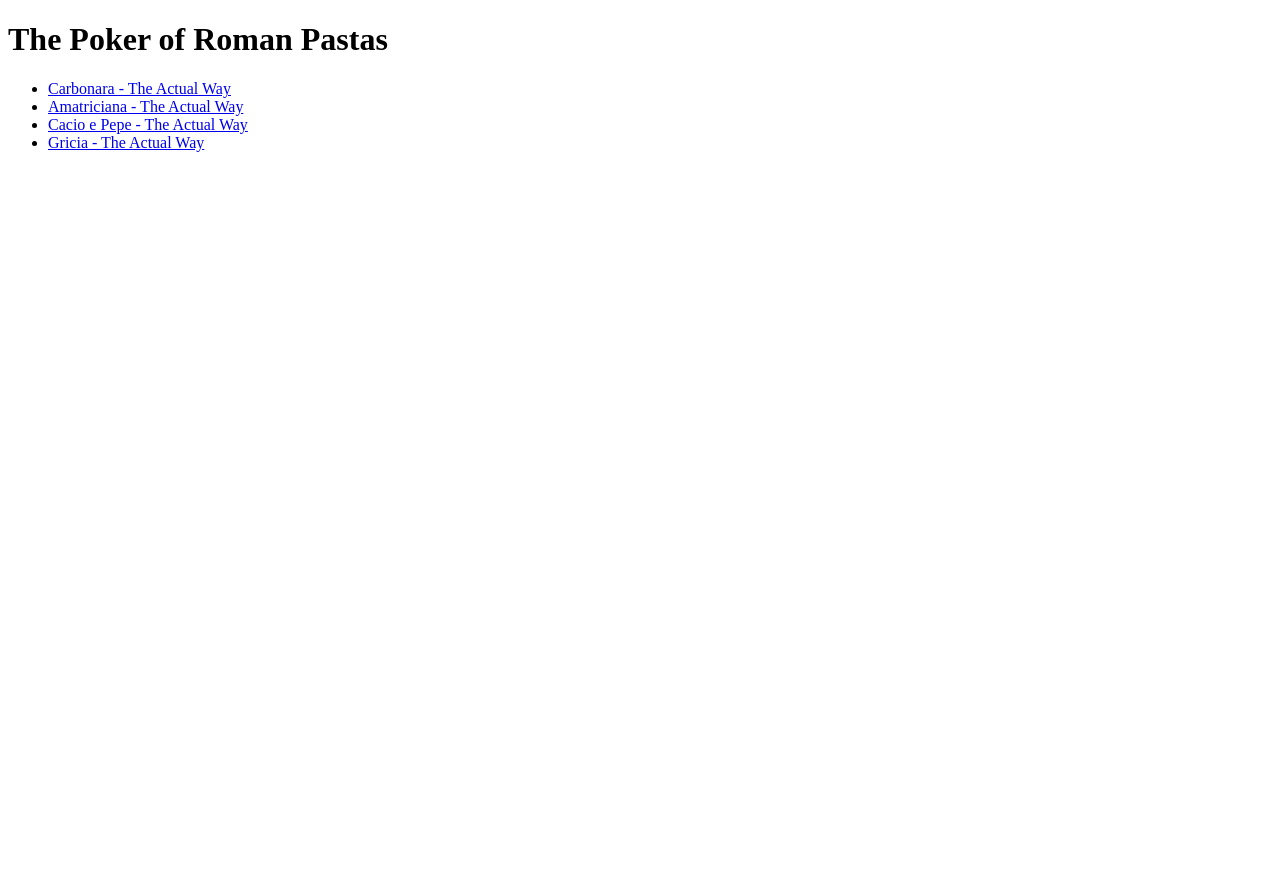
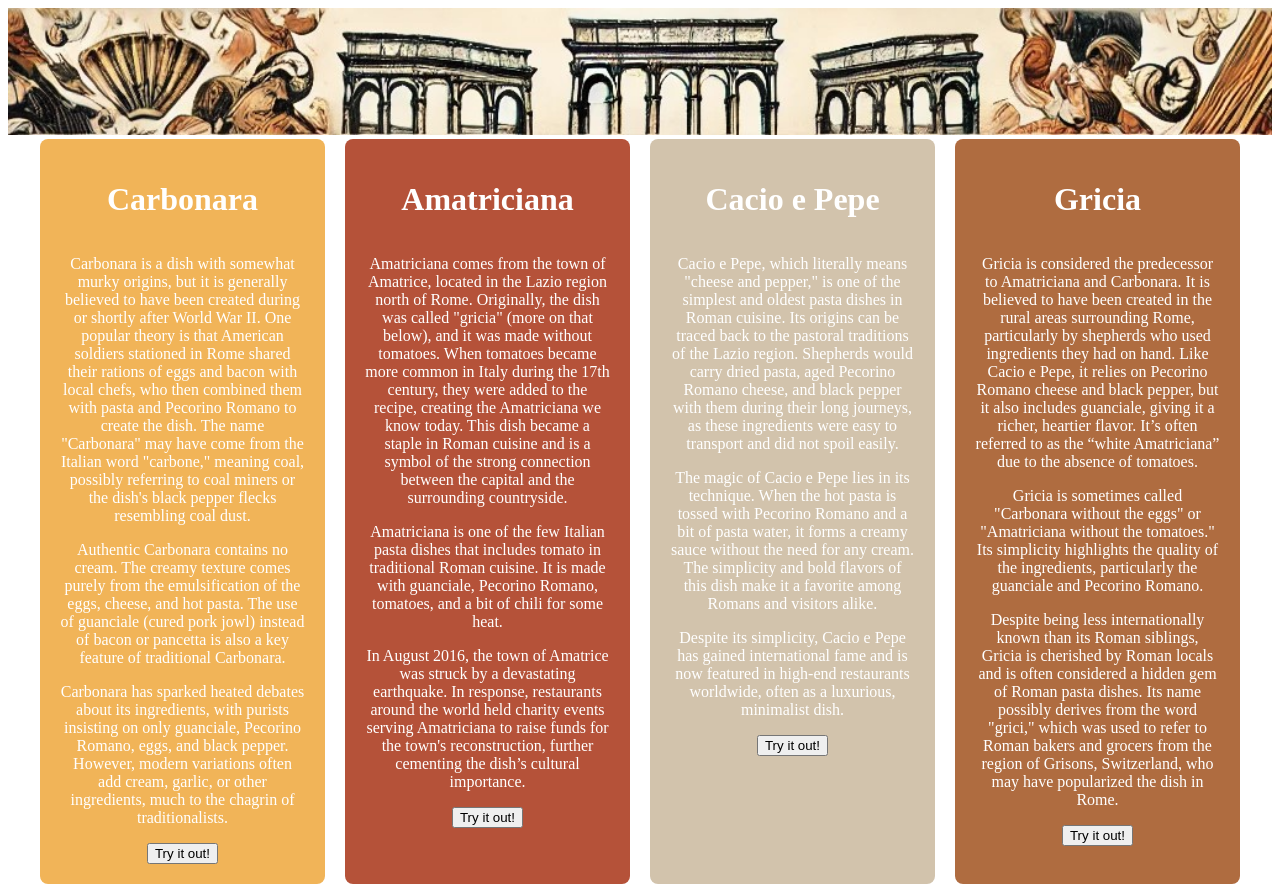
Before and after one commit to rwutoana/odin-recipies, a plain HTML site: page index.html in a window 1280 px wide. Before the commit the page ends 800 px from the top, so only its background shows below. Drawn offline with Linux system fonts and the light colour scheme.

Commit message:
Adding style.css, banner and columns

```diff
--- a/index.html
+++ b/index.html
@@ -4,23 +4,83 @@
     <meta charset="UTF-8">
     <meta name="viewport" content="width=device-width, initial-scale=1.0">
     <title>Odin Recipe Book</title>
+    <link rel="stylesheet" href="style.css">
 </head>
 <body>
-    <h1>The Poker of Roman Pastas</h1>
-    <ul>
-        <li>
-            <a href="./recipes/carbonara.html" target="_blank" rel="noopener noreferrer">Carbonara - The Actual Way</a>
-        </li>
-        <li>
-            <a href="./recipes/amatriciana.html" target="_blank" rel="noopener noreferrer">Amatriciana - The Actual Way</a>
-        </li>
-        <li>
-            <a href="./recipes/cacioepepe.html" target="_blank" rel="noopener noreferrer">Cacio e Pepe - The Actual Way</a>
-        </li>
-        <li>
-            <a href="./recipes/gricia.html" target="_blank" rel="noopener noreferrer">Gricia - The Actual Way</a>
-        </li>
-    </ul>
+    <div id="wrapper">
+        <img src="./recipes/img/recipe-website-banner.jpg" alt="website banner">
+    </div>
+    <div class="container">
+        <div class="column carbonara">
+            <h1>Carbonara</h1>
+            <div>
+                <p>
+                    Carbonara is a dish with somewhat murky origins, but it is generally believed to have been created during or shortly after World War II. One popular theory is that American soldiers stationed in Rome shared their rations of eggs and bacon with local chefs, who then combined them with pasta and Pecorino Romano to create the dish. The name "Carbonara" may have come from the Italian word "carbone," meaning coal, possibly referring to coal miners or the dish's black pepper flecks resembling coal dust.
+                </p>
+                <p>
+                    Authentic Carbonara contains no cream. The creamy texture comes purely from the emulsification of the eggs, cheese, and hot pasta. The use of guanciale (cured pork jowl) instead of bacon or pancetta is also a key feature of traditional Carbonara.
+                </p>
+                <p>
+                    Carbonara has sparked heated debates about its ingredients, with purists insisting on only guanciale, Pecorino Romano, eggs, and black pepper. However, modern variations often add cream, garlic, or other ingredients, much to the chagrin of traditionalists.
+                </p>
+                <a href="./recipes/carbonara.html" target="_blank" rel="noopener noreferrer">
+                    <button class="button" >Try it out!</button>
+                </a>
+            </div>
+        </div>
+        <div class="column amatriciana">
+            <h1>Amatriciana</h1>
+            <div>
+                <p>
+                    Amatriciana comes from the town of Amatrice, located in the Lazio region north of Rome. Originally, the dish was called "gricia" (more on that below), and it was made without tomatoes. When tomatoes became more common in Italy during the 17th century, they were added to the recipe, creating the Amatriciana we know today. This dish became a staple in Roman cuisine and is a symbol of the strong connection between the capital and the surrounding countryside.
+                </p>
+                <p>
+                    Amatriciana is one of the few Italian pasta dishes that includes tomato in traditional Roman cuisine. It is made with guanciale, Pecorino Romano, tomatoes, and a bit of chili for some heat.
+                </p>
+                <p>
+                    In August 2016, the town of Amatrice was struck by a devastating earthquake. In response, restaurants around the world held charity events serving Amatriciana to raise funds for the town's reconstruction, further cementing the dish’s cultural importance.
+                </p>
+                <a href="./recipes/amatriciana.html" target="_blank" rel="noopener noreferrer">
+                    <button class="button" >Try it out!</button>
+                </a>
+            </div>
+        </div>
+        <div class="column cacioepepe">
+            <h1>Cacio e Pepe</h1>
+            <div>
+                <p>
+                    Cacio e Pepe, which literally means "cheese and pepper," is one of the simplest and oldest pasta dishes in Roman cuisine. Its origins can be traced back to the pastoral traditions of the Lazio region. Shepherds would carry dried pasta, aged Pecorino Romano cheese, and black pepper with them during their long journeys, as these ingredients were easy to transport and did not spoil easily.
+                </p>
+                <p>
+                    The magic of Cacio e Pepe lies in its technique. When the hot pasta is tossed with Pecorino Romano and a bit of pasta water, it forms a creamy sauce without the need for any cream. The simplicity and bold flavors of this dish make it a favorite among Romans and visitors alike.
+                </p>
+                <p>
+                    Despite its simplicity, Cacio e Pepe has gained international fame and is now featured in high-end restaurants worldwide, often as a luxurious, minimalist dish.
+                </p>
+                <a href="./recipes/cacioepepe.html" target="_blank" rel="noopener noreferrer">
+                    <button class="button" >Try it out!</button>
+                </a>
+            </div>
+        </div>
+        <div class="column gricia">
+            <h1>Gricia</h1>
+            <div>
+                <p>
+                    Gricia is considered the predecessor to Amatriciana and Carbonara. It is believed to have been created in the rural areas surrounding Rome, particularly by shepherds who used ingredients they had on hand. Like Cacio e Pepe, it relies on Pecorino Romano cheese and black pepper, but it also includes guanciale, giving it a richer, heartier flavor. It’s often referred to as the “white Amatriciana” due to the absence of tomatoes.
+                </p>
+                <p>
+                    Gricia is sometimes called "Carbonara without the eggs" or "Amatriciana without the tomatoes." Its simplicity highlights the quality of the ingredients, particularly the guanciale and Pecorino Romano.
+                </p>
+                <p>
+                    Despite being less internationally known than its Roman siblings, Gricia is cherished by Roman locals and is often considered a hidden gem of Roman pasta dishes. Its name possibly derives from the word "grici," which was used to refer to Roman bakers and grocers from the region of Grisons, Switzerland, who may have popularized the dish in Rome.
+                </p>
+                <a href="./recipes/gricia.html" target="_blank" rel="noopener noreferrer">
+                    <button class="button">Try it out!</button>
+                </a>
+            </div>
+        </div>
+    </div>
+
 
 </body>
 </html>
--- /dev/null
+++ b/style.css
@@ -0,0 +1,51 @@
+@import url('https://fonts.googleapis.com/css2?family=Cinzel:wght@400;700&family=Lora:wght@400;700&display=swap');
+
+body {
+    font-family: 'Lora' serif;
+
+}
+
+h1 {
+    font-family : "Cinzel" serif;
+
+}
+
+#wrapper, img {
+    width: 100%;
+}
+
+.container {
+    display: flex;
+    justify-content: space-between;
+    gap: 20px;
+    max-width: 1200px;
+    margin: 0 auto
+
+}
+
+.column {
+    display: flex;
+    flex-direction: column;
+    justify-content: flex-start;
+    flex: 1;
+    text-align: center;
+    padding: 20px;
+    border-radius: 8px;
+    color: white;
+}
+
+.cacioepepe {
+    background-color: #D2C3AC; /* Travertine Beige */
+}
+
+.amatriciana {
+    background-color: #B55239; /* Terracotta Red */
+}
+
+.carbonara {
+    background-color: #f1b458; /* Roman Gold */
+}
+
+.gricia {
+    background-color: #af6c40; /* Tuscan Brown */
+}
```
Also changed, not shown: recipes/img/recipe-website-banner.jpg (added).
